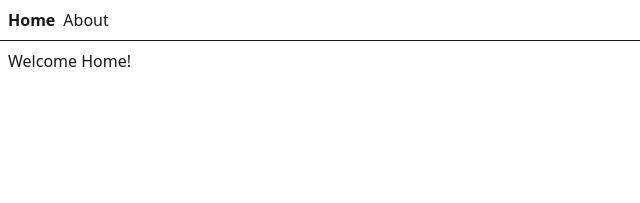
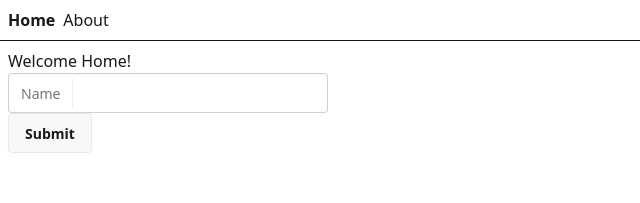
Before and after one commit to develowlper/scrum-poker, a React (Vite) app: page / in a window 1280 px wide. Shown: the top 203 px of the page, without its empty margins (0-640 px from the left). Built offline with nearby package versions, Linux system fonts and the light colour scheme.

Commit message:
feat: create game form

```diff
--- a/package.json
+++ b/package.json
@@ -10,14 +10,18 @@
     "preview": "vite preview"
   },
   "dependencies": {
+    "@supabase/supabase-js": "^2.49.1",
     "@tailwindcss/vite": "^4.0.11",
+    "@tanstack/react-form": "^1.0.1",
     "@tanstack/react-query": "^5.67.1",
     "@tanstack/react-query-devtools": "^5.67.1",
     "@tanstack/react-router": "^1.112.18",
     "daisyui": "^5.0.0",
+    "nanoid": "^5.1.2",
     "react": "^19.0.0",
     "react-dom": "^19.0.0",
-    "tailwindcss": "^4.0.11"
+    "tailwindcss": "^4.0.11",
+    "zod": "^3.24.2"
   },
   "devDependencies": {
     "@eslint/js": "^9.21.0",
--- /dev/null
+++ b/src/components/Button.tsx
@@ -0,0 +1,10 @@
+export default function Button({
+  children,
+  ...props
+}: React.ButtonHTMLAttributes<HTMLButtonElement>) {
+  return (
+    <button className="btn" {...props}>
+      {children}
+    </button>
+  );
+}
--- /dev/null
+++ b/src/components/form/SubmitButton.tsx
@@ -0,0 +1,12 @@
+import { useFormContext } from '../../hooks/form';
+import Button from '../Button';
+
+export default function SubmitButton({ label }: { label: string }) {
+  const form = useFormContext();
+
+  return (
+    <form.Subscribe selector={(state) => state.isSubmitting}>
+      {(isSubmitting) => <Button disabled={isSubmitting}>{label}</Button>}
+    </form.Subscribe>
+  );
+}
--- /dev/null
+++ b/src/components/form/TextField.tsx
@@ -0,0 +1,27 @@
+import { useStore } from '@tanstack/react-form';
+import { useFieldContext } from '../../hooks/form';
+import { ZodError } from 'zod';
+
+export default function TextField({ label }: { label: string }) {
+  const field = useFieldContext<string>();
+
+  const errors = useStore(field.store, (state) => state.meta.errors);
+
+  return (
+    <div>
+      <label className="input">
+        <span className="label">{label}</span>
+        <input
+          value={field.state.value}
+          type="text"
+          onChange={(e) => field.handleChange(e.target.value)}
+        />
+      </label>
+      {errors.map((error: ZodError) => (
+        <div key={error.message} style={{ color: 'red' }}>
+          {error.message}
+        </div>
+      ))}
+    </div>
+  );
+}
--- /dev/null
+++ b/src/hooks/form.tsx
@@ -0,0 +1,17 @@
+import { createFormHook, createFormHookContexts } from '@tanstack/react-form';
+import TextField from '../components/form/TextField';
+import SubmitButton from '../components/form/SubmitButton';
+
+export const { fieldContext, formContext, useFieldContext, useFormContext } =
+  createFormHookContexts();
+
+export const { useAppForm } = createFormHook({
+  fieldComponents: {
+    TextField,
+  },
+  formComponents: {
+    SubmitButton,
+  },
+  fieldContext,
+  formContext,
+});
--- a/src/routes/index.tsx
+++ b/src/routes/index.tsx
@@ -1,13 +1,49 @@
-import { createFileRoute } from '@tanstack/react-router'
+import { createFileRoute } from '@tanstack/react-router';
+
+import { useAppForm } from '../hooks/form';
+import { nanoid } from 'nanoid';
+import { z } from 'zod';
 
 export const Route = createFileRoute('/')({
   component: Index,
-})
+});
 
 function Index() {
+  const form = useAppForm({
+    defaultValues: {
+      name: '',
+      id: nanoid(6),
+    },
+    validators: {
+      // Pass a schema or function to validate
+      onChange: z.object({
+        name: z.string().min(1),
+        id: z.string().length(6),
+      }),
+      onSubmit: ({ value }) => {
+        // Do something with form data
+        console.log(value);
+      },
+    },
+  });
+
   return (
     <div className="p-2">
       <h3>Welcome Home!</h3>
+      <form
+        onSubmit={(e) => {
+          e.preventDefault();
+          form.handleSubmit();
+        }}
+      >
+        <form.AppField
+          name="name"
+          children={(field) => <field.TextField label="Name" />}
+        />
+        <form.AppForm>
+          <form.SubmitButton label="Submit" />
+        </form.AppForm>
+      </form>
     </div>
-  )
+  );
 }
--- /dev/null
+++ b/src/supabaseClient.ts
@@ -0,0 +1,8 @@
+import { createClient } from '@supabase/supabase-js';
+
+const supabaseUrl = import.meta.env.VITE_SUPABASE_URL; // Replace with your Supabase URL
+const supabaseAnonKey = import.meta.env.VITE_SUPABASE_KEY; // Replace with your Supabase anon key
+
+console.log(supabaseUrl, supabaseAnonKey);
+
+export const supabase = createClient(supabaseUrl, supabaseAnonKey);
```
Also changed, not shown: 2 other files (tests, documents, lock files or other folders).
